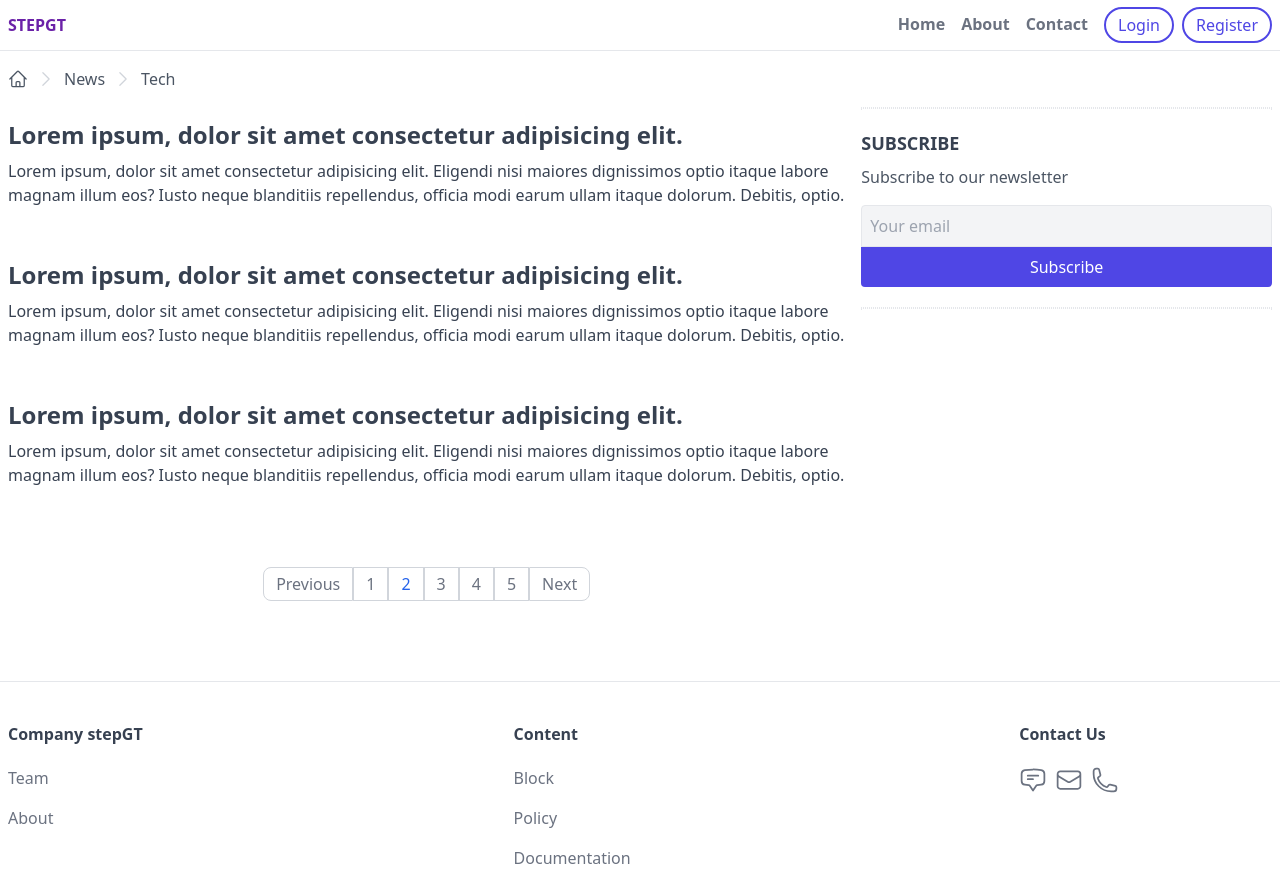
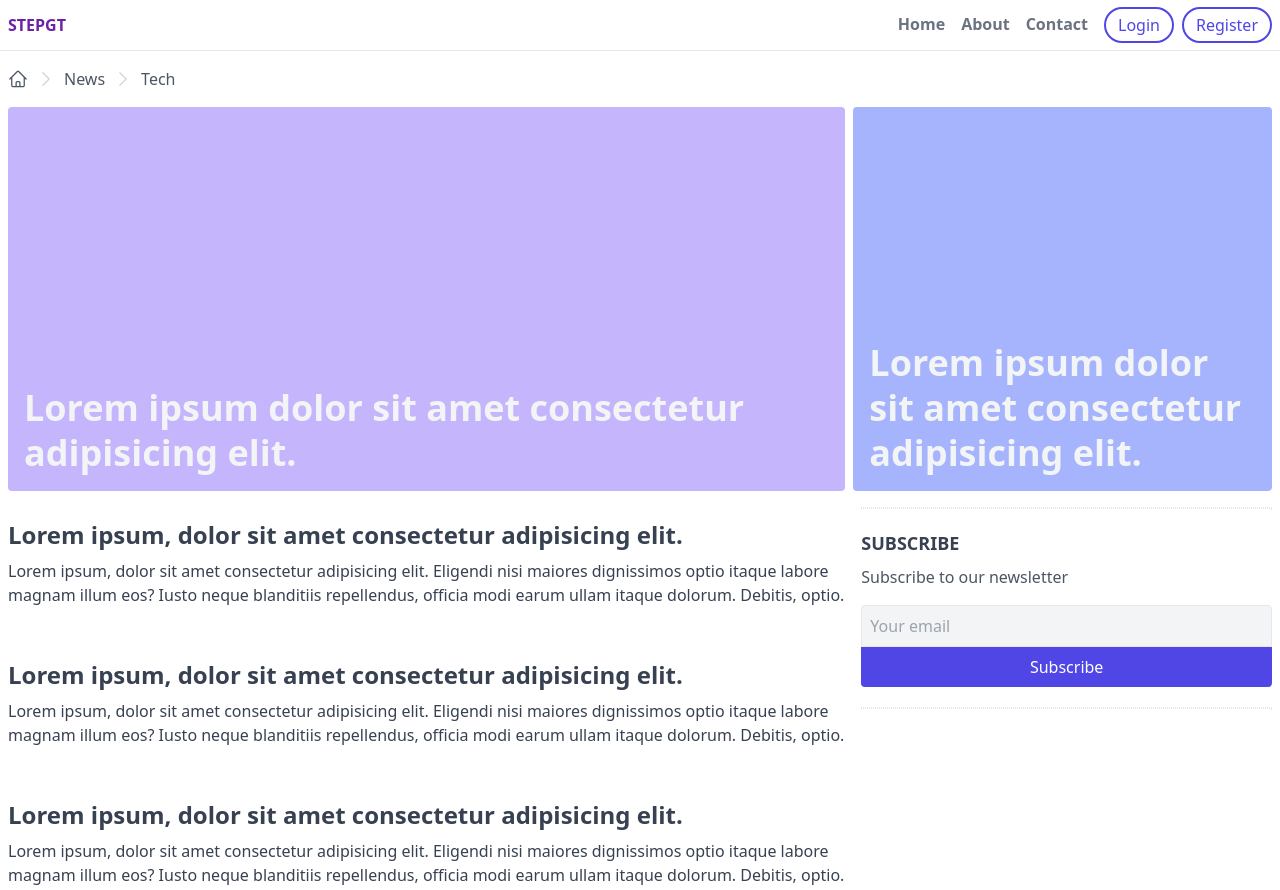
Before and after one commit to stepGT/this_tailwindcss, a website: page index.html in a window 1280 px wide. Shown: the top 890 px of the page. Drawn offline with nearby package versions, Linux system fonts and the light colour scheme; files that its build step writes are made by us from their sources.

Commit message:
Added section banner

```diff
--- a/index.html
+++ b/index.html
@@ -53,6 +53,24 @@
                 <a class="text-gray-600 hover:text-gray-900" href="#">Tech</a>
             </div>
         </div>
+
+        <section class="flex px-2 space-x-2">
+            <a class="w-2/3 bg-violet-300 h-96 mb-4 relative rounded inline-block overflow-hidden" href="">
+                <div class="p-4 absolute bottom-0 left-0 z-20">
+                    <h2 class="text-4xl font-semibold text-gray-100 leading-tight">
+                        Lorem ipsum dolor sit amet consectetur adipisicing elit.
+                    </h2>
+                </div>
+            </a>
+
+            <a class="w-1/3 bg-indigo-300 h-96 mb-4 relative rounded inline-block overflow-hidden" href="">
+                <div class="p-4 absolute bottom-0 left-0 z-20">
+                    <h2 class="text-4xl font-semibold text-gray-100 leading-tight">
+                        Lorem ipsum dolor sit amet consectetur adipisicing elit.
+                    </h2>
+                </div>
+            </a>
+        </section>
 
         <main class="flex">
             <div class="w-2/3">
```
